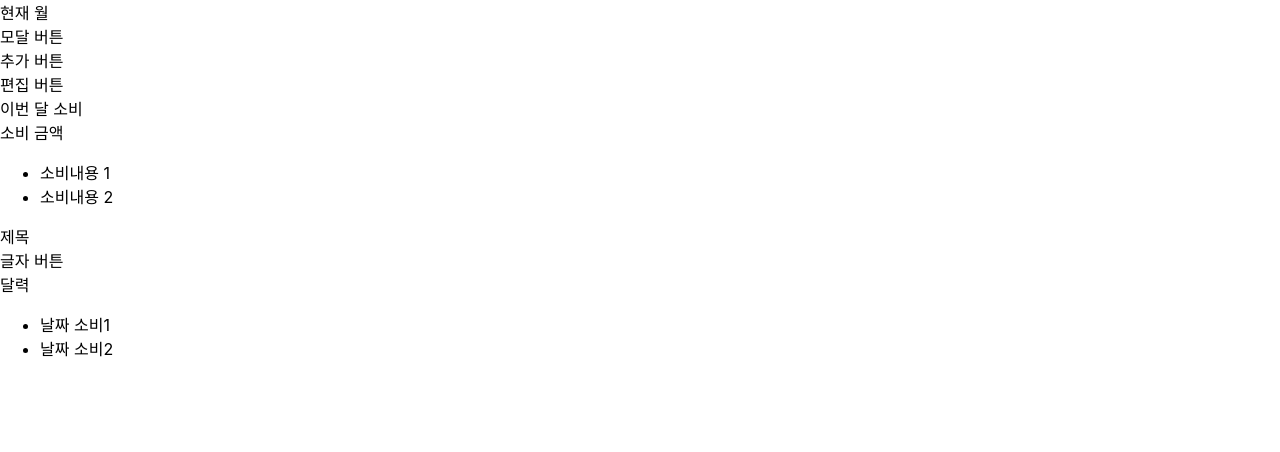
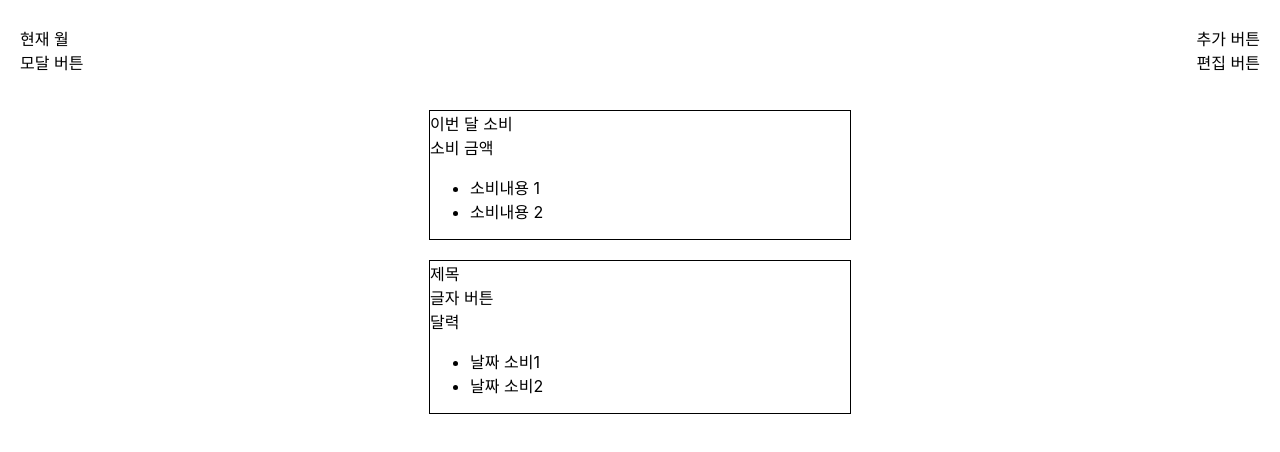
Before and after one commit to ybw903/Financial-ledger, a React (Create React App) app in the folder client/: page / in a window 1280 px wide. Shown: the top 452 px of the page. Built offline with nearby package versions, Linux system fonts and the light colour scheme.

Commit message:
style: app

```diff
--- a/client/src/App.tsx
+++ b/client/src/App.tsx
@@ -6,11 +6,33 @@ const Main = styled.main`
   height: 100%;
   width: 100%;
 `
+const Header = styled.header`
+  width: 100%;
+  height: 100px;
+  display: flex;
+  box-sizing: border-box;
+  justify-content: space-between;
+  flex-direction: row;
+  align-items: center;
+  padding: 0px 20px;
+`
+const Section = styled.section`
+  width: 100%;
+  display : flex;
+  align-items: center;
+  flex-direction: column;
+`
+
+const Card = styled.div`
+  width: 420px;
+  border: 1px solid;
+  margin: 10px;
+`
 
 function App() {
   return (
     <Main>
-      <header>
+      <Header>
         <div>
           <div>현재 월 </div>
           <div> 모달 버튼</div>
@@ -19,9 +41,9 @@ function App() {
           <div>추가 버튼</div>
           <div>편집 버튼</div>
         </div>
-      </header>
-      <section>
-        <div>
+      </Header>
+      <Section>
+        <Card>
           <div>
             <div>이번 달 소비</div>
           </div>
@@ -32,8 +54,8 @@ function App() {
             <li>소비내용 1</li>
             <li>소비내용 2</li>
           </ul>
-        </div>
-        <div>
+        </Card>
+        <Card>
           <div>
             <div>제목</div>
             <div>글자 버튼</div>
@@ -47,8 +69,8 @@ function App() {
               <li>날짜 소비2</li>
             </ul>
           </div>
-        </div>
-      </section>
+        </Card>
+      </Section>
     </Main>
   );
 }
```
